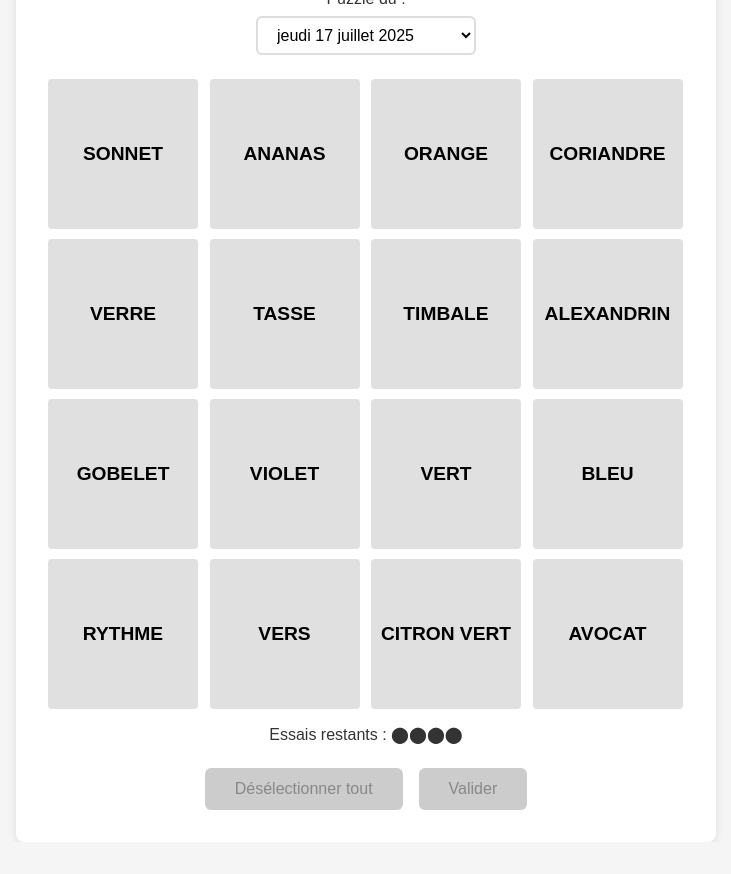
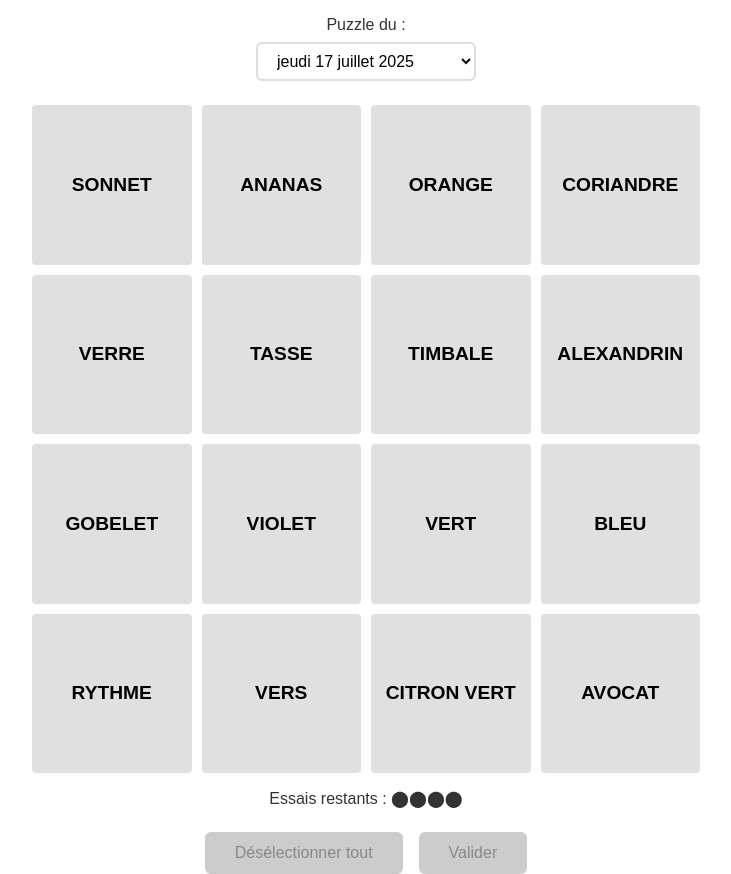
Before and after one commit to acadet/la-french-connection, a plain HTML site: page index.html in a window 1280 px wide. Shown: the whole page, without its empty margins (274-1005 px from the left). Before the commit the page ends 842 px from the top, so only its background shows below. Drawn offline with Linux system fonts and the light colour scheme.

Commit message:
Fix style

```diff
--- a/styles.css
+++ b/styles.css
@@ -11,18 +11,17 @@ body {
     display: flex;
     justify-content: center;
     align-items: center;
-    background-color: #f5f5f5;
 }
 
 /* Centered section */
 .centered-section {
     text-align: center;
-    padding: 2rem;
-    background-color: white;
+    padding: 1rem;
     border-radius: 8px;
-    box-shadow: 0 2px 10px rgba(0, 0, 0, 0.1);
     max-width: 700px;
-    width: 90%;}
+    width: 100%;
+    max-height: 100%;
+}
 
 /* Grid container */
 .grid-container {
@@ -42,7 +41,6 @@ body {
     align-items: center;
     justify-content: center;
     aspect-ratio: 1;
-    max-width: 150px;
     font-size: clamp(0.8rem, 2.5vw, 1.2rem);
     font-weight: bold;
     border-radius: 4px;
```
